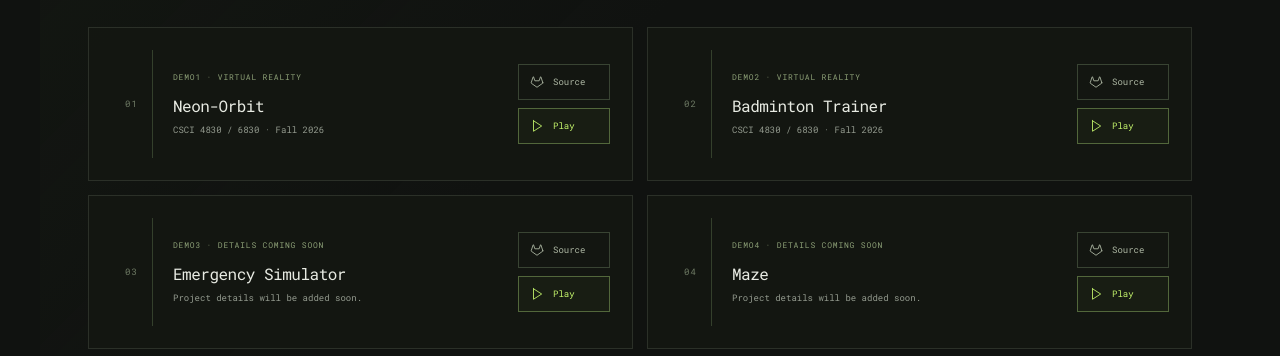
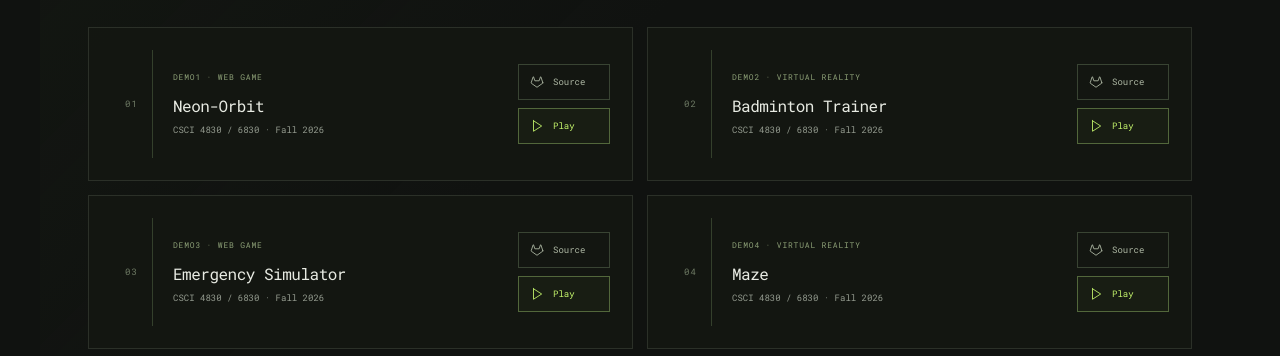
Before and after one commit to tobias50xd/website, a website built with Vite: page index.html in a window 1280 px wide. Shown: the part 5398-5754 px from the top of the page. Built offline with nearby package versions, Linux system fonts and the light colour scheme; files whose address does not match are found by name.

Commit message:
Refactored the projects section

```diff
--- a/index.html
+++ b/index.html
@@ -697,7 +697,7 @@
           <article class="demo-card">
             <div class="demo-index" aria-hidden="true">01</div>
             <div class="demo-copy">
-              <p class="demo-meta">DEMO1 · VIRTUAL REALITY</p>
+              <p class="demo-meta">DEMO1 · WEB GAME</p>
               <h3>Neon-Orbit</h3>
               <p>CSCI 4830 / 6830 · Fall 2026</p>
             </div>
@@ -747,9 +747,9 @@
           <article class="demo-card">
             <div class="demo-index" aria-hidden="true">03</div>
             <div class="demo-copy">
-              <p class="demo-meta">DEMO3 · DETAILS COMING SOON</p>
+              <p class="demo-meta">DEMO3 · WEB GAME</p>
               <h3>Emergency Simulator</h3>
-              <p>Project details will be added soon.</p>
+              <p>CSCI 4830 / 6830 · Fall 2026</p>
             </div>
             <div class="demo-actions">
               <a
@@ -772,9 +772,9 @@
           <article class="demo-card">
             <div class="demo-index" aria-hidden="true">04</div>
             <div class="demo-copy">
-              <p class="demo-meta">DEMO4 · DETAILS COMING SOON</p>
+              <p class="demo-meta">DEMO4 · VIRTUAL REALITY</p>
               <h3>Maze</h3>
-              <p>Project details will be added soon.</p>
+              <p>CSCI 4830 / 6830 · Fall 2026</p>
             </div>
             <div class="demo-actions">
               <a
```
Also changed, not shown: README.md.
